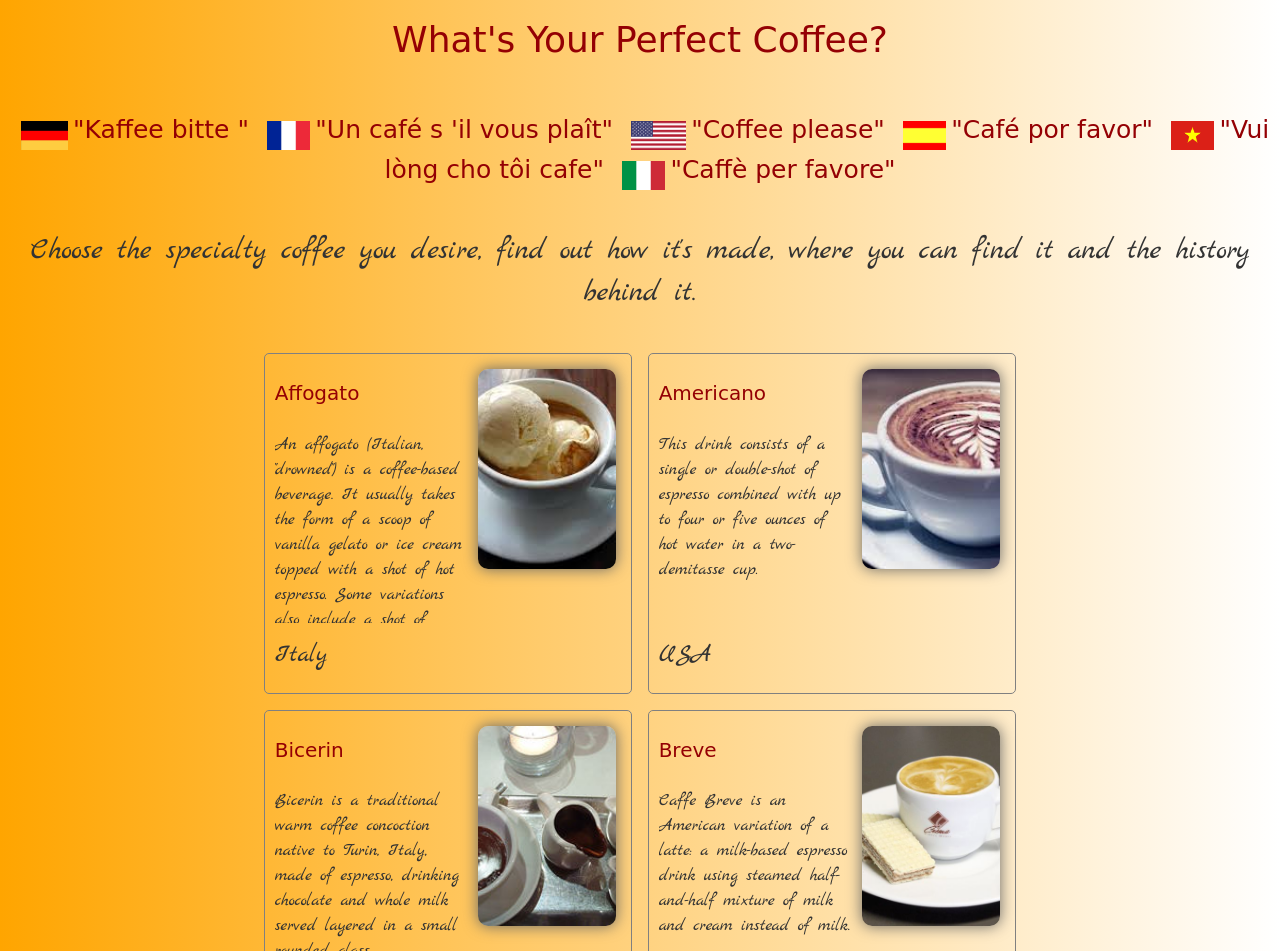
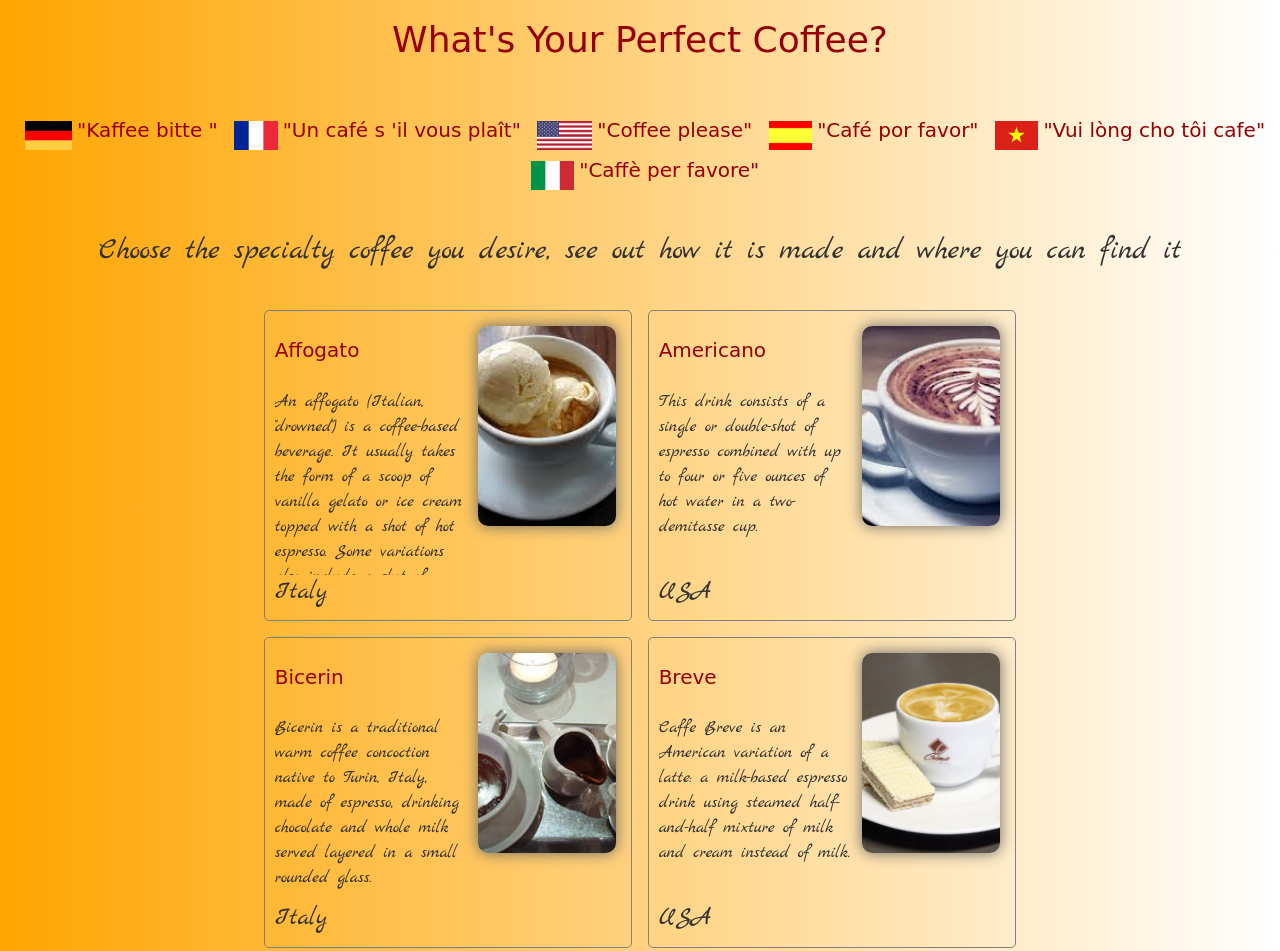
Before and after one commit to kimcheru18/coffee-please, a plain HTML site: page index.html in a window 1280 px wide. Shown: the top 951 px of the page. Drawn offline with nearby package versions, Linux system fonts and the light colour scheme; a web font is replaced by a local one.

Commit message:
updated readme

```diff
--- a/index.html
+++ b/index.html
@@ -44,7 +44,7 @@
         </section>
 
         <section class="intro">
-            <p class="specialty-coffee">Choose the specialty coffee you desire, find out how it's made, where you can find it and the history behind it.</p>
+            <p class="specialty-coffee">Choose the specialty coffee you desire, see out how it is made and where you can find it</p>
         </section>
 
         <section id="coffee-selection-wrapper">
--- a/main.css
+++ b/main.css
@@ -68,14 +68,19 @@ Header styles (Main Module)
 */
 
         h1,
-        #coffee-header {
+        #coffee-header,
+        .coffee-name {
             font-family: 'Miltonian Tattoo', cursive;
             color: rgb(148, 0, 4);
+        }
+
+        h1,
+        #coffee-header {
             text-align: center;
         }
 
         #coffee-header {
-            font-size: 2.5rem;
+            font-size: 2rem;
             padding: 30px 0;
             line-height: 4rem;
         }
@@ -92,8 +97,8 @@ Content styles (Main Module)
 */
 
         main .intro {
+            font-family: 'Marck Script', cursive;
             text-align: center;
-            font-family: 'Marck Script', cursive;
             font-size: 3rem;
         }
 
@@ -119,24 +124,21 @@ Content styles (Main Module)
             box-shadow: 5px 5px 5px grey;
         }
 
-        .coffee-name {
-            font-family: 'Miltonian Tattoo', cursive;
-            color: rgb(148, 0, 4);
-            font-size: 2rem;
+        .coffee-description,
+        .coffee-location,
+        .coffee-details {
+            font-family: 'Marck Script', cursive;
         }
 
         .coffee-name,
         .coffee-description,
-        .coffee-location,
         .coffee-details {
             margin-top: 5px;
             padding: 10px 0;
         }
 
-        .coffee-description,
-        .coffee-location,
-        .coffee-details {
-            font-family: 'Marck Script', cursive;
+        .coffee-name {
+            font-size: 2rem;
         }
 
         .coffee-location {
@@ -157,7 +159,7 @@ Content styles (Main Module)
         }
 
         .coffee-description {
-            height: 200px;
+            height: 195px;
             overflow-y: auto;
             font-size: 1.75rem;
         }
```
Also changed, not shown: README.md.
